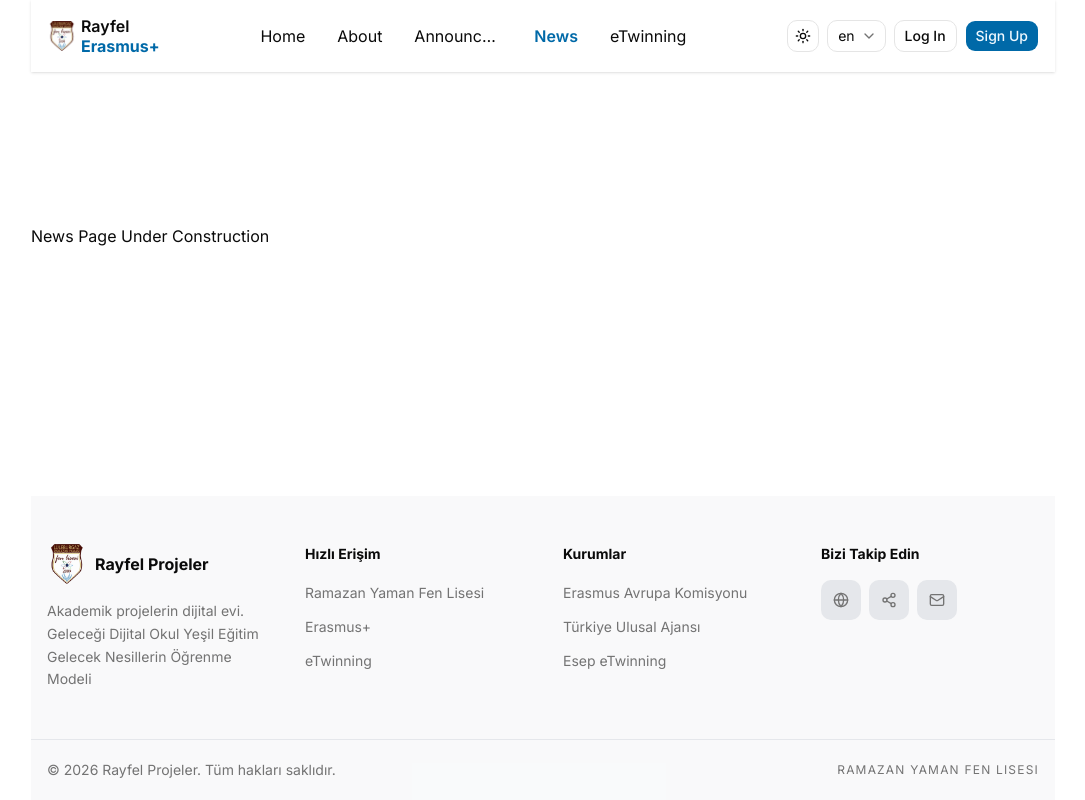
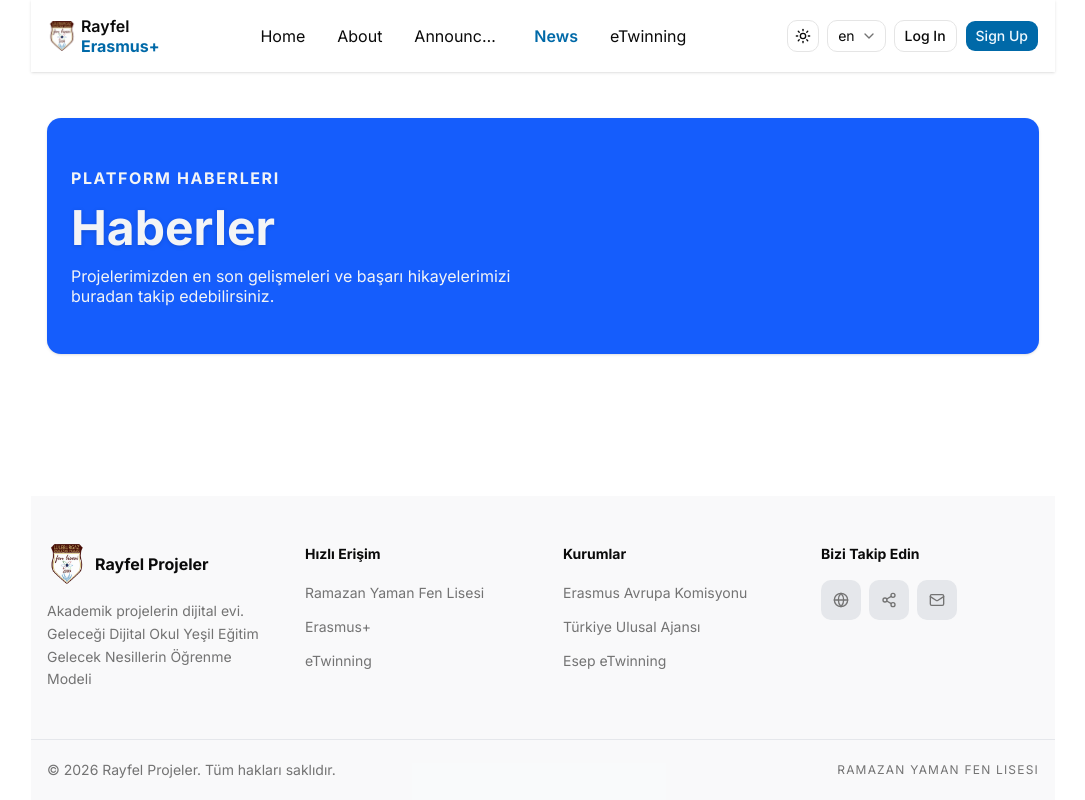
Before and after one commit to tunapotur/rayfel-erasmus-plus, a Next.js app: page /en/news in a window 1280 px wide. Shown: the whole page, without its empty margins (97-1182 px from the left). Built offline with nearby package versions, Linux system fonts and the light colour scheme.

Commit message:
pagebadgeheader

```diff
--- /dev/null
+++ b/components/PageBadgeHeader.tsx
@@ -0,0 +1,31 @@
+interface PageBadgeHeaderProps {
+  topHeader: string;
+  header: string;
+  content: string;
+  news?: boolean;
+}
+
+export default function PageBadgeHeader({
+  topHeader,
+  header,
+  content,
+  news,
+}: PageBadgeHeaderProps) {
+  return (
+    <div className="px-4 py-6 w-full">
+      <div
+        className={`shadow-sm px-6 py-12 rounded-xl ${news ? "bg-blue-600 dark:bg-blue-700" : "bg-amber-500 dark:bg-amber-600"}`}
+      >
+        <h2 className="text-bright-header dark:text-gray-200 text-xs sm:text-base font-bold uppercase tracking-widest mb-2">
+          {topHeader}
+        </h2>
+        <h1 className="text-bright-header mb-2 text-3xl md:text-5xl font-bold leading-tight drop-shadow-sm">
+          {header}
+        </h1>
+        <p className="text-bright-header leading-tight text-xs md:text-base md:w-[70%] lg:w-[50%]">
+          {content}
+        </p>
+      </div>
+    </div>
+  );
+}
--- a/src/app/[locale]/announcements/page.tsx
+++ b/src/app/[locale]/announcements/page.tsx
@@ -1,4 +1,5 @@
 import Card from "@/components/Card";
+import PageBadgeHeader from "@/components/PageBadgeHeader";
 
 const announcements = [
   {
@@ -146,21 +147,11 @@
 export default function AnnouncementsPage() {
   return (
     <div className="flex flex-col items-center">
-      {/* Page Header */}
-      <div className="px-4 py-6 w-full">
-        <div className="shadow-sm p-6 bg-amber-500 dark:bg-amber-600 rounded-xl">
-          <h2 className="text-bright-header dark:text-gray-200 text-xs sm:text-base font-bold uppercase tracking-widest mb-2">
-            Platform Duyuruları
-          </h2>
-          <h1 className="text-bright-header mb-2 text-3xl md:text-5xl font-bold leading-tight drop-shadow-sm">
-            Duyurular
-          </h1>
-          <p className="text-bright-header leading-tight text-xs md:text-base md:w-[70%] lg:w-[50%]">
-            Proje başvuruları ve platformumuzdaki en yeni gelişmeleri buradan
-            takip edebilirsiniz.
-          </p>
-        </div>
-      </div>
+      <PageBadgeHeader
+        topHeader="Platform Duyuruları"
+        header="Duyurular"
+        content="Proje başvuruları ve platformumuzdaki en yeni gelişmeleri buradan takip edebilirsiniz."
+      />
 
       {/* Cards List */}
       <div className="w-full grid grid-cols-1 md:grid-cols-3 md:grid-rows-2 gap-6 px-4 py-6">
--- a/src/app/[locale]/news/page.tsx
+++ b/src/app/[locale]/news/page.tsx
@@ -1,3 +1,14 @@
+import PageBadgeHeader from "@/components/PageBadgeHeader";
+
 export default function NewsPage() {
-  return <div>News Page Under Construction</div>;
+  return (
+    <div className="flex flex-col">
+      <PageBadgeHeader
+        topHeader="Platform Haberleri"
+        header="Haberler"
+        content="Projelerimizden en son gelişmeleri ve başarı hikayelerimizi buradan takip edebilirsiniz."
+        news
+      />
+    </div>
+  );
 }
```
